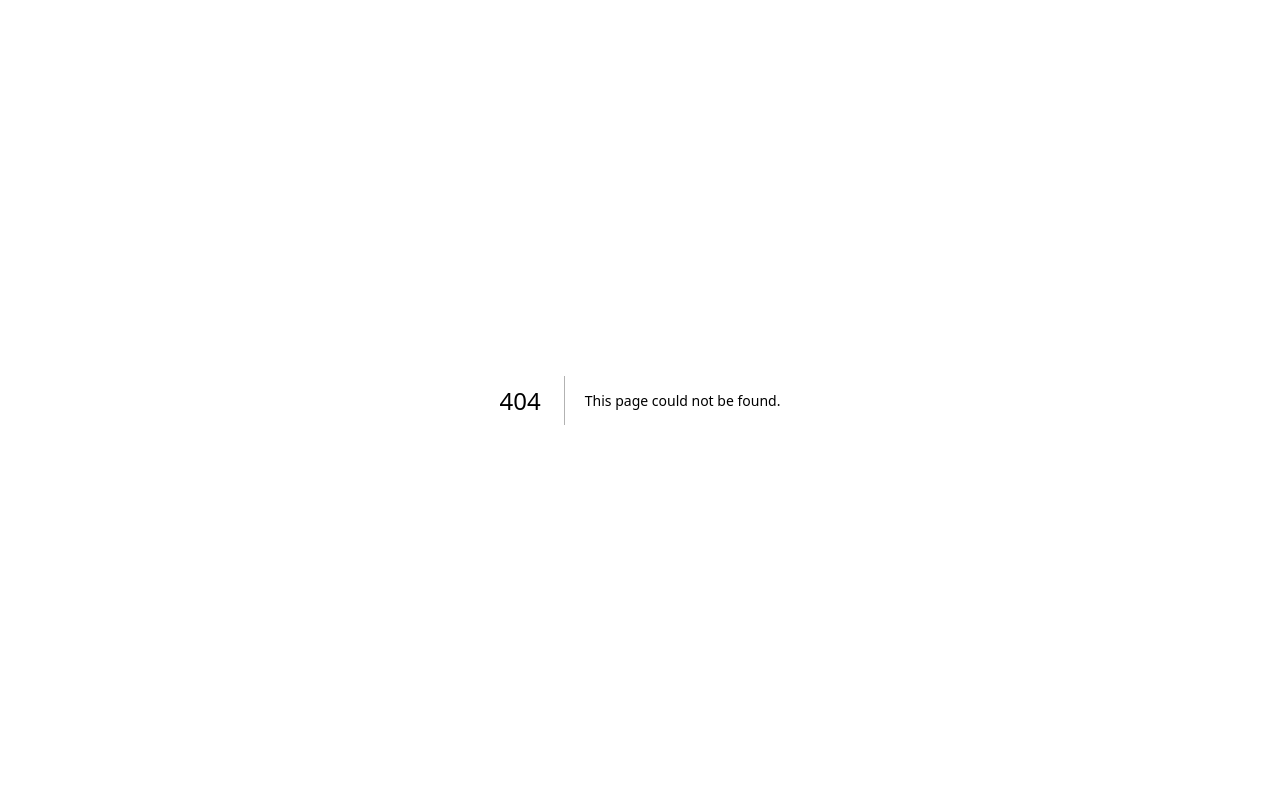
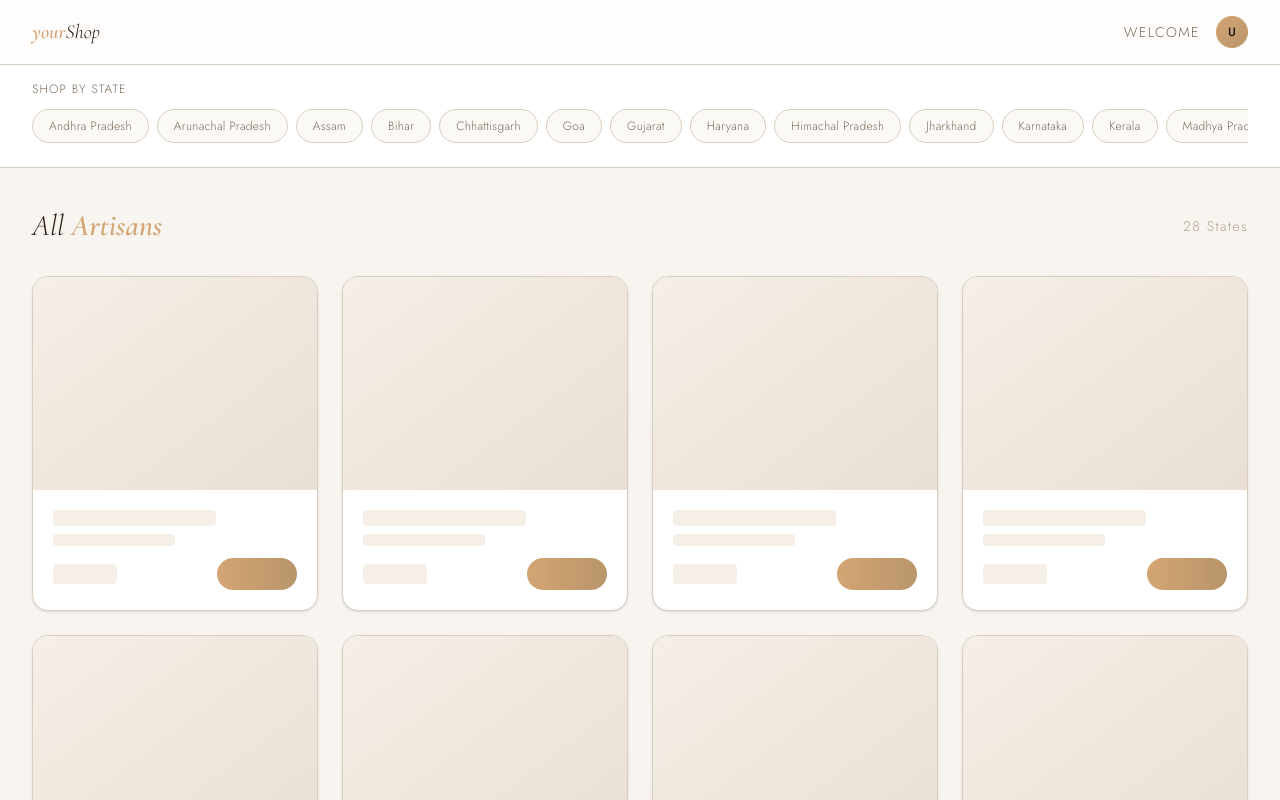
Before and after one commit to Rishi12318/Shoppers, a Next.js app: page /shop in a window 1280 px wide. Before the commit this address had no page. Shown: the top 800 px of the page. Built offline with nearby package versions, Linux system fonts and the light colour scheme.

Commit message:
feat: add shop page with Indian states filter and auth redirect

```diff
--- a/src/app/auth/page.tsx
+++ b/src/app/auth/page.tsx
@@ -2,9 +2,11 @@
 
 import { useState } from "react";
 import Link from "next/link";
+import { useRouter } from "next/navigation";
 
 export default function AuthPage() {
   const [mode, setMode] = useState<"signin" | "signup">("signin");
+  const router = useRouter();
 
   return (
     <main className="flex min-h-screen items-center justify-center bg-[#f8f5f1] px-4 py-12">
@@ -66,7 +68,7 @@ export default function AuthPage() {
           </div>
 
           {/* Form */}
-          <form className="space-y-5" onSubmit={(e) => e.preventDefault()}>
+          <form className="space-y-5" onSubmit={(e) => { e.preventDefault(); router.push("/shop"); }}>
             {mode === "signup" && (
               <div>
                 <label className="mb-1.5 block text-xs font-light tracking-widest text-[#7b6a59] uppercase" style={{ fontFamily: "'Jost', sans-serif" }}>
--- /dev/null
+++ b/src/app/shop/page.tsx
@@ -0,0 +1,144 @@
+"use client";
+
+import { useState } from "react";
+import Link from "next/link";
+
+const states = [
+  "Andhra Pradesh",
+  "Arunachal Pradesh",
+  "Assam",
+  "Bihar",
+  "Chhattisgarh",
+  "Goa",
+  "Gujarat",
+  "Haryana",
+  "Himachal Pradesh",
+  "Jharkhand",
+  "Karnataka",
+  "Kerala",
+  "Madhya Pradesh",
+  "Maharashtra",
+  "Manipur",
+  "Meghalaya",
+  "Mizoram",
+  "Nagaland",
+  "Odisha",
+  "Punjab",
+  "Rajasthan",
+  "Sikkim",
+  "Tamil Nadu",
+  "Telangana",
+  "Tripura",
+  "Uttar Pradesh",
+  "Uttarakhand",
+  "West Bengal",
+  "Delhi",
+];
+
+export default function ShopPage() {
+  const [selected, setSelected] = useState<string | null>(null);
+
+  return (
+    <main className="min-h-screen bg-[#f8f5f1]">
+      {/* Header */}
+      <header className="sticky top-0 z-30 border-b border-[#d9cdbf] bg-white/80 backdrop-blur-md">
+        <div className="mx-auto flex h-16 max-w-7xl items-center justify-between px-4 sm:px-6 lg:px-8">
+          <Link
+            href="/"
+            className="text-xl font-light italic text-[#2c1a12]"
+            style={{ fontFamily: "'Cormorant Garamond', serif" }}
+          >
+            <span className="font-semibold text-[#d4a574]">your</span>Shop
+          </Link>
+          <div className="flex items-center gap-4">
+            <span
+              className="text-sm font-light tracking-widest text-[#7b6a59] uppercase"
+              style={{ fontFamily: "'Jost', sans-serif" }}
+            >
+              Welcome
+            </span>
+            <div className="h-8 w-8 rounded-full bg-gradient-to-br from-[#d4a574] to-[#b8956a] flex items-center justify-center text-xs font-medium text-[#1a0f0a]">
+              U
+            </div>
+          </div>
+        </div>
+      </header>
+
+      {/* States bar */}
+      <section className="border-b border-[#d9cdbf] bg-white px-4 py-4 sm:px-6 lg:px-8">
+        <div className="mx-auto max-w-7xl">
+          <p
+            className="mb-3 text-xs font-light tracking-widest text-[#7b6a59] uppercase"
+            style={{ fontFamily: "'Jost', sans-serif" }}
+          >
+            Shop by State
+          </p>
+          <div className="flex gap-2 overflow-x-auto pb-2 scrollbar-hide">
+            {states.map((state) => (
+              <button
+                key={state}
+                onClick={() => setSelected(state === selected ? null : state)}
+                className={`shrink-0 rounded-full border px-4 py-2 text-xs font-light tracking-wide transition-all duration-300 ${
+                  selected === state
+                    ? "border-[#d4a574] bg-[#2c1a12] text-[#e9dfd4] shadow-md"
+                    : "border-[#d9cdbf] bg-[#fbf9f6] text-[#7b6a59] hover:border-[#d4a574] hover:text-[#2c1a12]"
+                }`}
+                style={{ fontFamily: "'Jost', sans-serif" }}
+              >
+                {state}
+              </button>
+            ))}
+          </div>
+        </div>
+      </section>
+
+      {/* Shop content */}
+      <section className="mx-auto max-w-7xl px-4 py-10 sm:px-6 lg:px-8">
+        <div className="flex items-center justify-between mb-8">
+          <h2
+            className="text-2xl font-light italic text-[#2c1a12] sm:text-3xl"
+            style={{ fontFamily: "'Cormorant Garamond', serif" }}
+          >
+            {selected ? (
+              <>
+                Artisans from{" "}
+                <span className="font-semibold text-[#d4a574]">{selected}</span>
+              </>
+            ) : (
+              <>
+                All{" "}
+                <span className="font-semibold text-[#d4a574]">Artisans</span>
+              </>
+            )}
+          </h2>
+          <span
+            className="text-sm font-light tracking-widest text-[#b0a08f]"
+            style={{ fontFamily: "'Jost', sans-serif" }}
+          >
+            {selected ? "Filtered" : "28 States"}
+          </span>
+        </div>
+
+        {/* Placeholder grid */}
+        <div className="grid gap-6 sm:grid-cols-2 lg:grid-cols-3 xl:grid-cols-4">
+          {Array.from({ length: 8 }).map((_, i) => (
+            <div
+              key={i}
+              className="group overflow-hidden rounded-2xl border border-[#d9cdbf] bg-white shadow-sm transition-shadow hover:shadow-md"
+            >
+              <div className="aspect-[4/3] bg-gradient-to-br from-[#f5efe7] to-[#e9dfd4]" />
+              <div className="p-5">
+                <div className="mb-2 h-4 w-2/3 rounded bg-[#f5efe7]" />
+                <div className="mb-3 h-3 w-1/2 rounded bg-[#f5efe7]" />
+                <div className="flex items-center justify-between">
+                  <div className="h-5 w-16 rounded bg-[#f5efe7]" />
+                  <div className="h-8 w-20 rounded-full bg-gradient-to-r from-[#d4a574] to-[#b8956a]" />
+                </div>
+              </div>
+            </div>
+          ))}
+        </div>
+      </section>
+    </main>
+  );
+}
```
